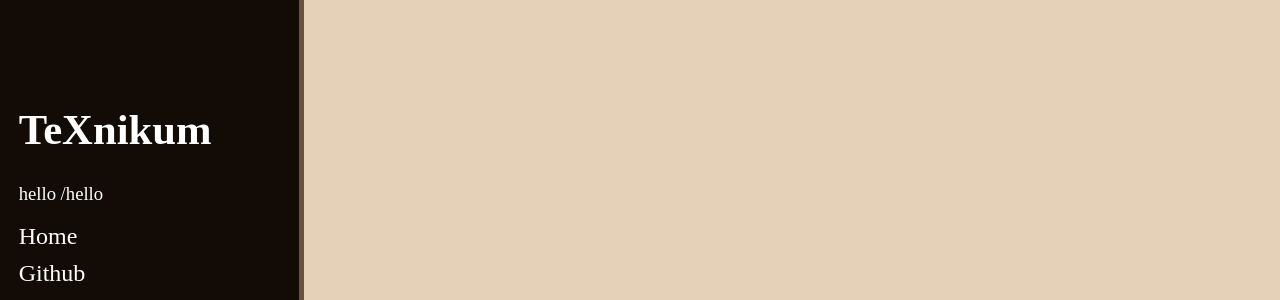
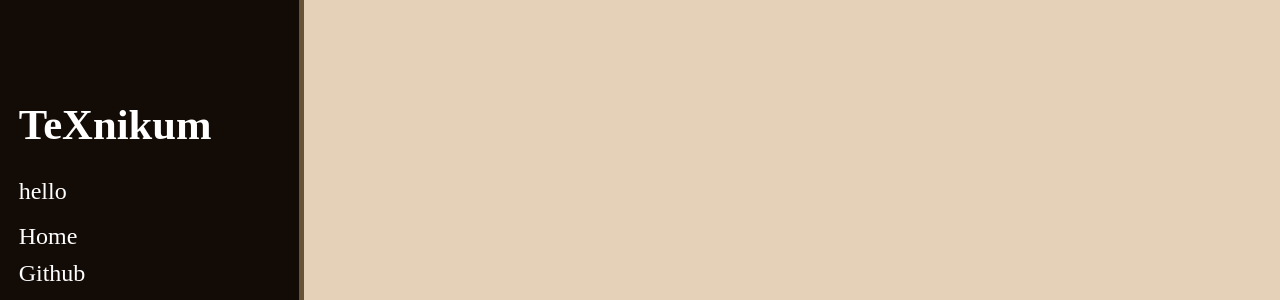
Before and after one commit to TeXnikum/TeXnikum.github.io, a Jekyll site: the page built from hello.md, in a window 1280 px wide. Shown: the part 548-848 px from the top of the page. Built offline with Jekyll 4.4.1, drawn with Linux system fonts in a browser that asks for light colours.

Commit message:
working on page styling

```diff
--- a/_includes/sidebar.html
+++ b/_includes/sidebar.html
@@ -2,8 +2,9 @@
   <div class="sidebar-content">
     <h1>TeXnikum</h1>
     {% for node in site.data.pages %}
+    <a href="{{ node.url }}">
     {{ node.title }}
-    {{ node.url }}
+    </a>
     {% endfor %}
     <ul class="sidebar-nav">
       <li class="sidebar-nav-item"> <!-- {% if page.title == "texnikum.dk/hello" %}active{% endif %}"> -->
```
